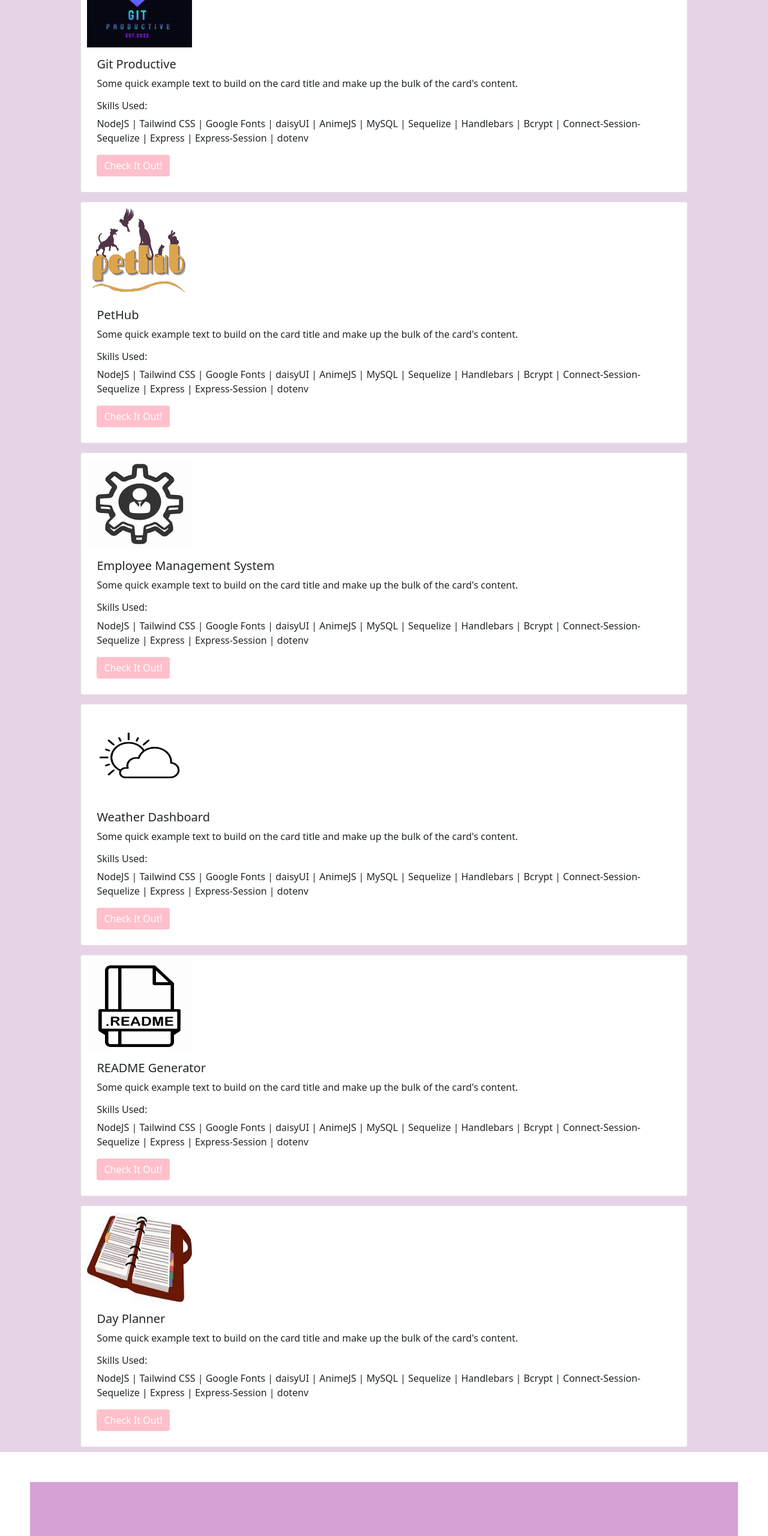
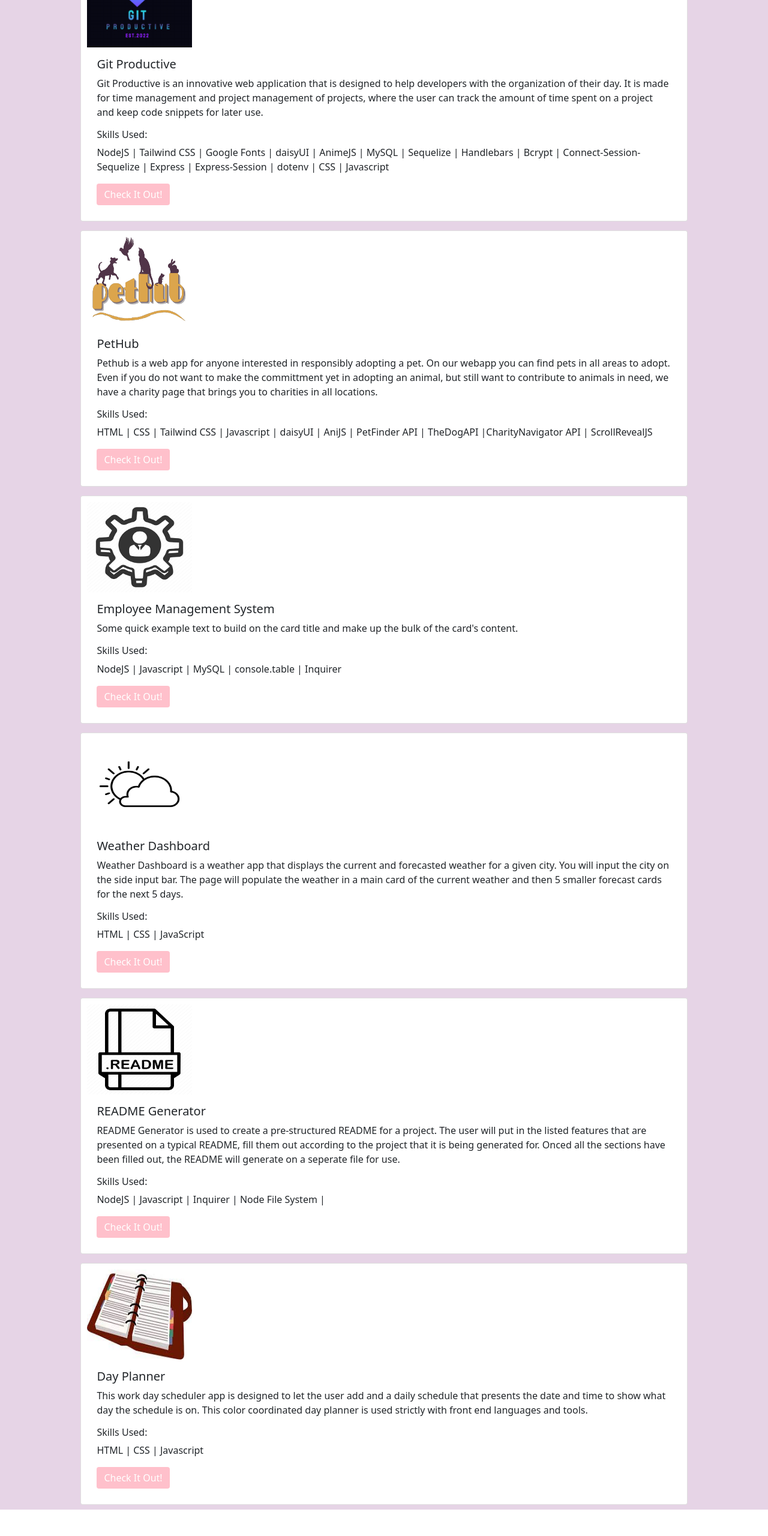
Before and after one commit to kyliemshinn/react-portfolio, a React (Create React App) app: page / in a window 1280 px wide. Shown: the part 1240-3800 px from the top of the page at 60% size. Built offline with nearby package versions, Linux system fonts and the light colour scheme.

Commit message:
add project card content for short description and skills used

```diff
--- a/src/components/Portfolio.js
+++ b/src/components/Portfolio.js
@@ -1,10 +1,10 @@
 import React from "react";
 import Gitpro from "../images/gitpro.PNG";
 import Pethub from "../images/Capture.PNG";
-import EmpManage from "../images/empmanage.png"
-import WeatherIcon from "../images/weathericon.jpg"
-import ReadmeIcon from "../images/readmeicon.webp"
-import DayPlanner from "../images/dayplanner.jpg"
+import EmpManage from "../images/empmanage.png";
+import WeatherIcon from "../images/weathericon.jpg";
+import ReadmeIcon from "../images/readmeicon.webp";
+import DayPlanner from "../images/dayplanner.jpg";
 import "../style.css";
 
 const styles = {
@@ -25,14 +25,17 @@ function Portfolio() {
         <div className="card-body">
           <h5 className="card-title">Git Productive</h5>
           <p className="card-text">
-            Some quick example text to build on the card title and make up the
-            bulk of the card's content.
+            Git Productive is an innovative web application that is designed to
+            help developers with the organization of their day. It is made for
+            time management and project management of projects, where the user
+            can track the amount of time spent on a project and keep code
+            snippets for later use.
           </p>
           <h6>Skills Used:</h6>
           <p>
-            NodeJS | Tailwind CSS | Google Fonts | daisyUI | AnimeJS | MySQL | Sequelize |
-            Handlebars | Bcrypt | Connect-Session-Sequelize | Express | Express-Session |
-            dotenv
+            NodeJS | Tailwind CSS | Google Fonts | daisyUI | AnimeJS | MySQL |
+            Sequelize | Handlebars | Bcrypt | Connect-Session-Sequelize |
+            Express | Express-Session | dotenv | CSS | Javascript
           </p>
           <a
             style={styles.buttons}
@@ -49,14 +52,16 @@ function Portfolio() {
         <div className="card-body">
           <h5 className="card-title">PetHub</h5>
           <p className="card-text">
-            Some quick example text to build on the card title and make up the
-            bulk of the card's content.
+            Pethub is a web app for anyone interested in responsibly adopting a
+            pet. On our webapp you can find pets in all areas to adopt. Even if
+            you do not want to make the committment yet in adopting an animal,
+            but still want to contribute to animals in need, we have a charity
+            page that brings you to charities in all locations.
           </p>
           <h6>Skills Used:</h6>
           <p>
-            NodeJS | Tailwind CSS | Google Fonts | daisyUI | AnimeJS | MySQL | Sequelize |
-            Handlebars | Bcrypt | Connect-Session-Sequelize | Express | Express-Session |
-            dotenv
+            HTML | CSS | Tailwind CSS | Javascript | daisyUI | AniJS | PetFinder
+            API | TheDogAPI |CharityNavigator API | ScrollRevealJS
           </p>
           <a
             style={styles.buttons}
@@ -69,7 +74,11 @@ function Portfolio() {
       </div>
 
       <div className="card projectCard" style={styles.cards}>
-        <img src={EmpManage} class="card-img-top project-image" alt="Employee Management"></img>
+        <img
+          src={EmpManage}
+          class="card-img-top project-image"
+          alt="Employee Management"
+        ></img>
         <div className="card-body">
           <h5 className="card-title">Employee Management System</h5>
           <p className="card-text">
@@ -78,9 +87,7 @@ function Portfolio() {
           </p>
           <h6>Skills Used:</h6>
           <p>
-            NodeJS | Tailwind CSS | Google Fonts | daisyUI | AnimeJS | MySQL | Sequelize |
-            Handlebars | Bcrypt | Connect-Session-Sequelize | Express | Express-Session |
-            dotenv
+            NodeJS | Javascript | MySQL | console.table | Inquirer
           </p>
           <a
             style={styles.buttons}
@@ -93,18 +100,23 @@ function Portfolio() {
       </div>
 
       <div className="card projectCard" style={styles.cards}>
-        <img src={WeatherIcon} class="card-img-top project-image" alt="Weather Icon"></img>
+        <img
+          src={WeatherIcon}
+          class="card-img-top project-image"
+          alt="Weather Icon"
+        ></img>
         <div className="card-body">
           <h5 className="card-title">Weather Dashboard</h5>
           <p className="card-text">
-            Some quick example text to build on the card title and make up the
-            bulk of the card's content.
+            Weather Dashboard is a weather app that displays the current and
+            forecasted weather for a given city. You will input the city on the
+            side input bar. The page will populate the weather in a main card of
+            the current weather and then 5 smaller forecast cards for the next 5
+            days.
           </p>
           <h6>Skills Used:</h6>
           <p>
-            NodeJS | Tailwind CSS | Google Fonts | daisyUI | AnimeJS | MySQL | Sequelize |
-            Handlebars | Bcrypt | Connect-Session-Sequelize | Express | Express-Session |
-            dotenv
+           HTML | CSS | JavaScript
           </p>
           <a
             style={styles.buttons}
@@ -117,19 +129,22 @@ function Portfolio() {
       </div>
 
       <div className="card projectCard" style={styles.cards}>
-        <img src={ReadmeIcon} class="card-img-top project-image" alt="ReadMe Icon"></img>
+        <img
+          src={ReadmeIcon}
+          class="card-img-top project-image"
+          alt="ReadMe Icon"
+        ></img>
         <div className="card-body">
           <h5 className="card-title">README Generator</h5>
           <p className="card-text">
-            Some quick example text to build on the card title and make up the
-            bulk of the card's content.
+            README Generator is used to create a pre-structured README for a
+            project. The user will put in the listed features that are presented
+            on a typical README, fill them out according to the project that it
+            is being generated for. Onced all the sections have been filled out,
+            the README will generate on a seperate file for use.
           </p>
           <h6>Skills Used:</h6>
-          <p>
-            NodeJS | Tailwind CSS | Google Fonts | daisyUI | AnimeJS | MySQL | Sequelize |
-            Handlebars | Bcrypt | Connect-Session-Sequelize | Express | Express-Session |
-            dotenv
-          </p>
+          <p>NodeJS | Javascript | Inquirer | Node File System |</p>
           <a
             style={styles.buttons}
             href="https://github.com/kyliemshinn/readme-generator"
@@ -141,19 +156,21 @@ function Portfolio() {
       </div>
 
       <div className="card projectCard" style={styles.cards}>
-        <img src={DayPlanner} class="card-img-top project-image" alt="Day Planner Logo"></img>
+        <img
+          src={DayPlanner}
+          class="card-img-top project-image"
+          alt="Day Planner Logo"
+        ></img>
         <div className="card-body">
           <h5 className="card-title">Day Planner</h5>
           <p className="card-text">
-            Some quick example text to build on the card title and make up the
-            bulk of the card's content.
+            This work day scheduler app is designed to let the user add and a
+            daily schedule that presents the date and time to show what day the
+            schedule is on. This color coordinated day planner is used strictly
+            with front end languages and tools.
           </p>
           <h6>Skills Used:</h6>
-          <p>
-            NodeJS | Tailwind CSS | Google Fonts | daisyUI | AnimeJS | MySQL | Sequelize |
-            Handlebars | Bcrypt | Connect-Session-Sequelize | Express | Express-Session |
-            dotenv
-          </p>
+          <p>HTML | CSS | Javascript</p>
           <a
             style={styles.buttons}
             href="https://github.com/kyliemshinn/Work-day-scheduler"
```
